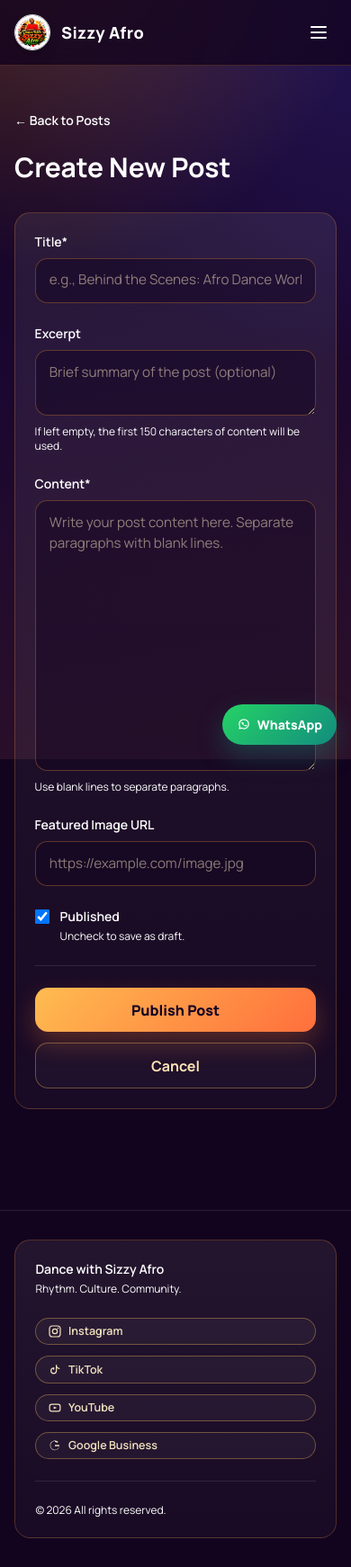
After one commit to twinodev/sizzy-afro-website, a Flask app: page /admin/posts/create in a window 390 px wide. The commit adds this page. Shown: the whole page at 90% size. Run offline with Flask 3, Linux system fonts and the light colour scheme; the visitor is signed in with stand-in values (Sample User, id 1); some libraries are stand-ins or nearby versions.

Commit message:
Add mobile-optimized footer and blog posts feature

```diff
--- a/app.py
+++ b/app.py
@@ -149,6 +149,18 @@ class PartnershipPlan(db.Model):
     price = db.Column(db.String(50))
     benefits = db.Column(db.Text)
     created_at = db.Column(db.String(50), nullable=False)
+
+
+class Post(db.Model):
+    __tablename__ = "posts"
+    id = db.Column(db.Integer, primary_key=True)
+    title = db.Column(db.String(255), nullable=False)
+    content = db.Column(db.Text, nullable=False)
+    excerpt = db.Column(db.Text)
+    image_url = db.Column(db.Text)
+    published = db.Column(db.Boolean, default=True)
+    created_at = db.Column(db.String(50), nullable=False)
+    updated_at = db.Column(db.String(50), nullable=False)
 
 
 def init_db():
@@ -354,6 +366,7 @@ def admin_dashboard():
     submissions = Submission.query.order_by(Submission.id.desc()).all()
     total_submissions = Submission.query.count()
     total_events = Event.query.count()
+    total_posts = Post.query.count()
     total_sponsors = Sponsor.query.count()
     total_plans = PartnershipPlan.query.count()
 
@@ -362,6 +375,7 @@ def admin_dashboard():
         submissions=submissions,
         total_submissions=total_submissions,
         total_events=total_events,
+        total_posts=total_posts,
         total_sponsors=total_sponsors,
         total_plans=total_plans,
     )
@@ -384,6 +398,23 @@ def sponsors():
 def partnerships():
     plans = PartnershipPlan.query.order_by(PartnershipPlan.id.asc()).all()
     return render_template("partnerships.html", plans=plans)
+
+
+@app.route("/posts")
+def posts():
+    posts_list = Post.query.filter_by(published=True).order_by(Post.created_at.desc()).all()
+    return render_template("posts.html", posts=posts_list)
+
+
+@app.route("/posts/<int:post_id>")
+def post_detail(post_id):
+    post = Post.query.get_or_404(post_id)
+    if not post.published:
+        flash("This post is not published.", "error")
+        return redirect(url_for("posts"))
+
+    related_posts = Post.query.filter(Post.published == True, Post.id != post_id).order_by(Post.created_at.desc()).limit(3).all()
+    return render_template("post_detail.html", post=post, related_posts=related_posts)
 
 
 # Admin Events Management
@@ -634,6 +665,86 @@ def admin_partnerships_delete(plan_id):
     return redirect(url_for("admin_partnerships"))
 
 
+# Admin Posts Management
+@app.route("/admin/posts")
+@admin_required
+def admin_posts():
+    posts_list = Post.query.order_by(Post.created_at.desc()).all()
+    return render_template("admin_posts.html", posts=posts_list)
+
+
+@app.route("/admin/posts/create", methods=["GET", "POST"])
+@admin_required
+def admin_posts_create():
+    if request.method == "POST":
+        title = request.form.get("title", "").strip()
+        content = request.form.get("content", "").strip()
+        excerpt = request.form.get("excerpt", "").strip()
+        image_url = request.form.get("image_url", "").strip()
+        published = request.form.get("published") == "on"
+
+        if not title or not content:
+            flash("Please enter a title and content for the post.", "error")
+            return redirect(url_for("admin_posts_create"))
+
+        post = Post(
+            title=title,
+            content=content,
+            excerpt=excerpt or None,
+            image_url=image_url or None,
+            published=published,
+            created_at=datetime.utcnow().strftime("%Y-%m-%d %H:%M:%S"),
+            updated_at=datetime.utcnow().strftime("%Y-%m-%d %H:%M:%S")
+        )
+        db.session.add(post)
+        db.session.commit()
+
+        flash("Post created successfully.", "success")
+        return redirect(url_for("admin_posts"))
+
+    return render_template("admin_posts_form.html", post=None)
+
+
+@app.route("/admin/posts/edit/<int:post_id>", methods=["GET", "POST"])
+@admin_required
+def admin_posts_edit(post_id):
+    post = Post.query.get_or_404(post_id)
+
+    if request.method == "POST":
+        title = request.form.get("title", "").strip()
+        content = request.form.get("content", "").strip()
+        excerpt = request.form.get("excerpt", "").strip()
+        image_url = request.form.get("image_url", "").strip()
+        published = request.form.get("published") == "on"
+
+        if not title or not content:
+            flash("Please enter a title and content for the post.", "error")
+            return redirect(url_for("admin_posts_edit", post_id=post_id))
+
+        post.title = title
+        post.content = content
+        post.excerpt = excerpt or None
+        post.image_url = image_url or None
+        post.published = published
+        post.updated_at = datetime.utcnow().strftime("%Y-%m-%d %H:%M:%S")
+        db.session.commit()
+
+        flash("Post updated successfully.", "success")
+        return redirect(url_for("admin_posts"))
+
+    return render_template("admin_posts_form.html", post=post)
+
+
+@app.route("/admin/posts/delete/<int:post_id>", methods=["POST"])
+@admin_required
+def admin_posts_delete(post_id):
+    post = Post.query.get_or_404(post_id)
+    db.session.delete(post)
+    db.session.commit()
+    flash("Post deleted successfully.", "success")
+    return redirect(url_for("admin_posts"))
+
+
 # Initialize database on startup (safely for serverless)
 try:
     with app.app_context():
--- /dev/null
+++ b/templates/admin_posts_form.html
@@ -0,0 +1,126 @@
+{% extends "base.html" %}
+
+{% block title %}{% if post %}Edit Post{% else %}Create Post{% endif %} — Admin — Dance with Sizzy Afro{% endblock %}
+
+{% block content %}
+<div class="max-w-4xl mx-auto px-4 sm:px-6 lg:px-8 py-12 sm:py-16">
+  <div class="mb-8">
+    <a href="{{ url_for('admin_posts') }}" class="text-afro-300 hover:text-afro-200 text-sm font-semibold mb-6 inline-block transition-colors">
+      ← Back to Posts
+    </a>
+    <h1 class="text-3xl sm:text-4xl font-bold text-white">
+      {% if post %}Edit Post{% else %}Create New Post{% endif %}
+    </h1>
+  </div>
+
+  <form method="POST" class="card space-y-6">
+    <!-- Title -->
+    <div>
+      <label for="title" class="block text-sm font-semibold text-white mb-2">Title*</label>
+      <input
+        type="text"
+        id="title"
+        name="title"
+        value="{{ post.title if post else '' }}"
+        placeholder="e.g., Behind the Scenes: Afro Dance Workshop"
+        class="field-input"
+        required
+      />
+    </div>
+
+    <!-- Excerpt -->
+    <div>
+      <label for="excerpt" class="block text-sm font-semibold text-white mb-2">Excerpt</label>
+      <textarea
+        id="excerpt"
+        name="excerpt"
+        placeholder="Brief summary of the post (optional)"
+        rows="2"
+        class="field-input"
+      >{{ post.excerpt if post else '' }}</textarea>
+      <p class="text-xs text-afro-100/50 mt-1">If left empty, the first 150 characters of content will be used.</p>
+    </div>
+
+    <!-- Content -->
+    <div>
+      <label for="content" class="block text-sm font-semibold text-white mb-2">Content*</label>
+      <textarea
+        id="content"
+        name="content"
+        placeholder="Write your post content here. Separate paragraphs with blank lines."
+        rows="12"
+        class="field-input"
+        required
+      >{{ post.content if post else '' }}</textarea>
+      <p class="text-xs text-afro-100/50 mt-1">Use blank lines to separate paragraphs.</p>
+    </div>
+
+    <!-- Image URL -->
+    <div>
+      <label for="image_url" class="block text-sm font-semibold text-white mb-2">Featured Image URL</label>
+      <input
+        type="url"
+        id="image_url"
+        name="image_url"
+        value="{{ post.image_url if post else '' }}"
+        placeholder="https://example.com/image.jpg"
+        class="field-input"
+      />
+      {% if post and post.image_url %}
+        <div class="mt-3 rounded-lg overflow-hidden border border-white/10 max-w-sm">
+          <img src="{{ post.image_url }}" alt="Featured image" class="w-full h-40 object-cover"/>
+        </div>
+      {% endif %}
+    </div>
+
+    <!-- Published Status -->
+    <div>
+      <label class="flex items-center gap-3 cursor-pointer">
+        <input
+          type="checkbox"
+          name="published"
+          value="on"
+          {% if post and post.published or not post %}checked{% endif %}
+          class="w-4 h-4 rounded"
+        />
+        <span class="text-sm font-semibold text-white">Published</span>
+      </label>
+      <p class="text-xs text-afro-100/50 mt-1 ml-7">Uncheck to save as draft.</p>
+    </div>
+
+    <!-- Form Actions -->
+    <div class="flex flex-col sm:flex-row gap-3 border-t border-white/10 pt-6">
+      <button type="submit" class="btn-primary">
+        {% if post %}Update Post{% else %}Publish Post{% endif %}
+      </button>
+      <a href="{{ url_for('admin_posts') }}" class="btn-secondary text-center">
+        Cancel
+      </a>
+    </div>
+  </form>
+</div>
+
+<style>
+  .field-input {
+    width: 100%;
+    border-radius: 0.85rem;
+    background: rgba(18, 3, 31, 0.45);
+    border: 1px solid rgba(255, 159, 60, 0.3);
+    padding: 0.8rem 0.95rem;
+    font-size: 0.95rem;
+    color: white;
+    font-family: inherit;
+    transition: border-color 0.2s ease, background 0.2s ease;
+  }
+
+  .field-input::placeholder {
+    color: rgba(255, 239, 199, 0.5);
+  }
+
+  .field-input:focus {
+    outline: none;
+    border-color: rgba(255, 159, 60, 0.6);
+    background: rgba(18, 3, 31, 0.6);
+  }
+</style>
+{% endblock %}
--- a/templates/base.html
+++ b/templates/base.html
@@ -85,6 +85,7 @@
           <a href="{{ url_for('home') }}" class="nav-link {% if request.endpoint == 'home' %}active-link{% endif %}">Home</a>
           <a href="{{ url_for('about') }}" class="nav-link {% if request.endpoint == 'about' %}active-link{% endif %}">Profile</a>
           <a href="{{ url_for('events') }}" class="nav-link {% if request.endpoint == 'events' %}active-link{% endif %}">Events</a>
+          <a href="{{ url_for('posts') }}" class="nav-link {% if request.endpoint == 'posts' or request.endpoint == 'post_detail' %}active-link{% endif %}">Posts</a>
           <a href="{{ url_for('sponsors') }}" class="nav-link {% if request.endpoint == 'sponsors' %}active-link{% endif %}">Sponsors</a>
           <a href="{{ url_for('partnerships') }}" class="nav-link {% if request.endpoint == 'partnerships' %}active-link{% endif %}">Partner</a>
           <a href="{{ url_for('contact') }}" class="nav-link {% if request.endpoint == 'contact' %}active-link{% endif %}">Connect</a>
@@ -96,6 +97,7 @@
           <a href="{{ url_for('home') }}" class="mobile-nav-link {% if request.endpoint == 'home' %}active-link{% endif %}">Home</a>
           <a href="{{ url_for('about') }}" class="mobile-nav-link {% if request.endpoint == 'about' %}active-link{% endif %}">Profile</a>
           <a href="{{ url_for('events') }}" class="mobile-nav-link {% if request.endpoint == 'events' %}active-link{% endif %}">Events</a>
+          <a href="{{ url_for('posts') }}" class="mobile-nav-link {% if request.endpoint == 'posts' or request.endpoint == 'post_detail' %}active-link{% endif %}">Posts</a>
           <a href="{{ url_for('sponsors') }}" class="mobile-nav-link {% if request.endpoint == 'sponsors' %}active-link{% endif %}">Sponsors</a>
           <a href="{{ url_for('partnerships') }}" class="mobile-nav-link {% if request.endpoint == 'partnerships' %}active-link{% endif %}">Partner</a>
           <a href="{{ url_for('contact') }}" class="mobile-nav-link {% if request.endpoint == 'contact' %}active-link{% endif %}">Connect</a>
@@ -108,13 +110,13 @@
     </main>
 
     <footer class="mt-16 border-t border-white/10">
-      <div class="max-w-6xl mx-auto px-4 sm:px-6 lg:px-8 py-10 text-sm text-afro-100/80">
-        <div class="card-soft flex flex-col md:flex-row md:items-center justify-between gap-6">
+      <div class="max-w-6xl mx-auto px-4 sm:px-6 lg:px-8 py-8 text-sm text-afro-100/80">
+        <div class="card-soft flex flex-col gap-6">
           <div>
             <p class="font-semibold text-afro-200">Dance with Sizzy Afro</p>
-            <p class="mt-1">Rhythm. Culture. Community.</p>
+            <p class="mt-1 text-xs sm:text-sm">Rhythm. Culture. Community.</p>
           </div>
-          <div class="flex gap-2 text-xs sm:text-sm">
+          <div class="grid grid-cols-1 sm:grid-cols-2 gap-3 text-xs sm:text-sm">
             <a href="https://instagram.com/sizzyafro" target="_blank" rel="noopener noreferrer" class="social-link">
               <span class="social-icon" aria-hidden="true">
                 <svg viewBox="0 0 24 24" fill="none" xmlns="http://www.w3.org/2000/svg">
@@ -123,7 +125,7 @@
                   <circle cx="17.2" cy="6.8" r="1.1" fill="currentColor"/>
                 </svg>
               </span>
-              Instagram @sizzyafro
+              <span>Instagram</span>
             </a>
             <a href="https://tiktok.com/@sizzyafro" target="_blank" rel="noopener noreferrer" class="social-link">
               <span class="social-icon" aria-hidden="true">
@@ -133,7 +135,7 @@
                   <path d="M10 8.8V10.9" stroke="currentColor" stroke-width="1.8" stroke-linecap="round"/>
                 </svg>
               </span>
-              TikTok @sizzyafro
+              <span>TikTok</span>
             </a>
             <a href="https://youtube.com/@sizzyafro" target="_blank" rel="noopener noreferrer" class="social-link">
               <span class="social-icon" aria-hidden="true">
@@ -142,7 +144,7 @@
                   <path d="M10 9.6L15.2 12L10 14.4V9.6Z" fill="currentColor"/>
                 </svg>
               </span>
-              YouTube @sizzyafro
+              <span>YouTube</span>
             </a>
             <a href="https://share.google/z1RKRQqBgC5HdmlEE" target="_blank" rel="noopener noreferrer" class="social-link">
               <span class="social-icon" aria-hidden="true">
@@ -150,10 +152,10 @@
                   <path d="M12 4.5C8 4.5 4.8 7.8 4.8 11.8C4.8 15.8 8 19.1 12 19.1C15.6 19.1 18.5 16.5 19.1 13.1H12V10.7H19.2C19.3 11.2 19.3 11.6 19.3 12.1C19.3 16.4 16.3 19.9 12 19.9C7.5 19.9 3.9 16.3 3.9 11.8C3.9 7.3 7.5 3.7 12 3.7C14.2 3.7 16.1 4.5 17.5 5.8L15.8 7.5C14.9 6.7 13.6 6.1 12 6.1Z" fill="currentColor"/>
                 </svg>
               </span>
-              Google Business
+              <span>Google Business</span>
             </a>
           </div>
-          <p>© 2026 All rights reserved.</p>
+          <p class="text-xs text-afro-100/60 border-t border-white/10 pt-6">© 2026 All rights reserved.</p>
         </div>
       </div>
     </footer>
```
Also changed, not shown: templates/admin_dashboard.html (+6 -1 lines), templates/admin_posts.html (added, +79 -0 lines), templates/post_detail.html (added, +137 -0 lines), templates/posts.html (added, +78 -0 lines).
